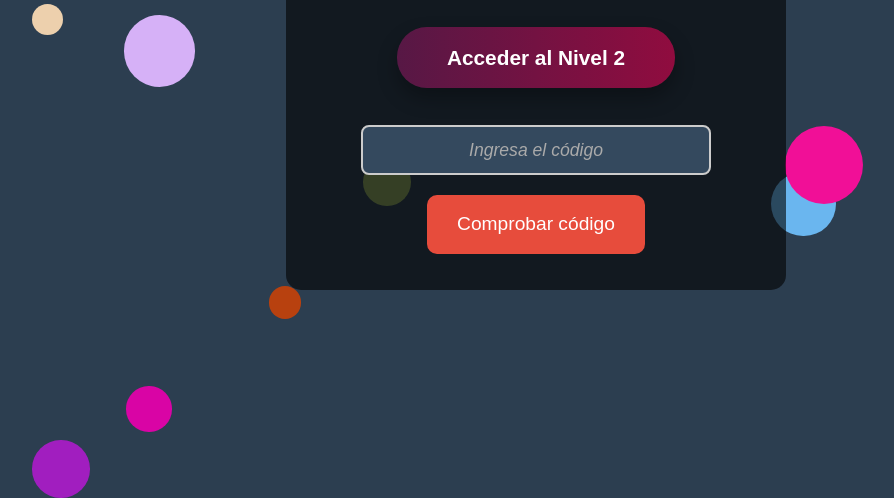
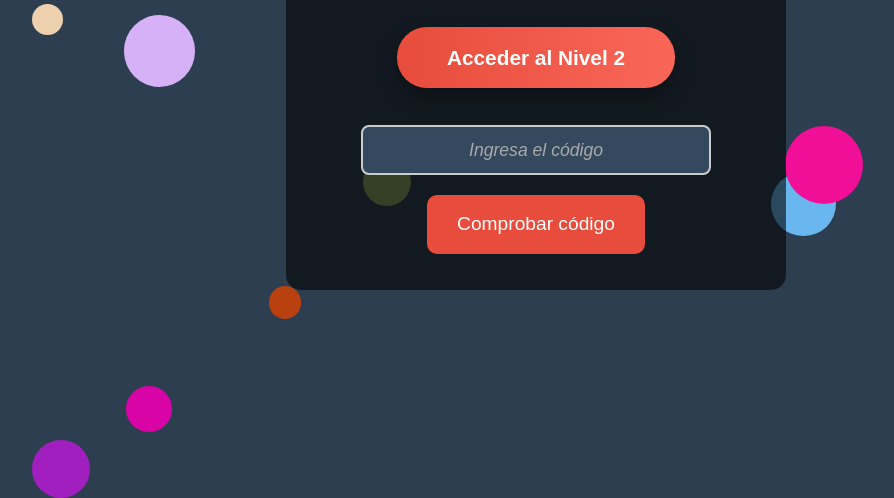
Before and after one commit to TomasGoldb/escape-de-las-nubes, a plain HTML site: page FNP6CZudkkx32PUGrIqSyF76ecB9dBPXcL2e7eeqk1NFlIQ7Ma/sala2.html in a window 1280 px wide. Shown: the part 358-856 px from the top of the page, without its empty margins (104-998 px from the left). Drawn offline with nearby package versions, Linux system fonts and the light colour scheme.

Commit message:
better color button

```diff
--- a/styles.css
+++ b/styles.css
@@ -114,7 +114,7 @@ input[type="text"]:focus {
     font-size: 1.3rem;
     font-weight: bold;
     color: #fff;
-    background: linear-gradient(270deg, #ff0000, #ff5733, #c70039, #900c3f, #571845);
+    background: linear-gradient(90deg, #e74c3c, #ff6f61, #ff3d3d, #c0392b);
 
     background-size: 400% 400%;
     border: none;
```
